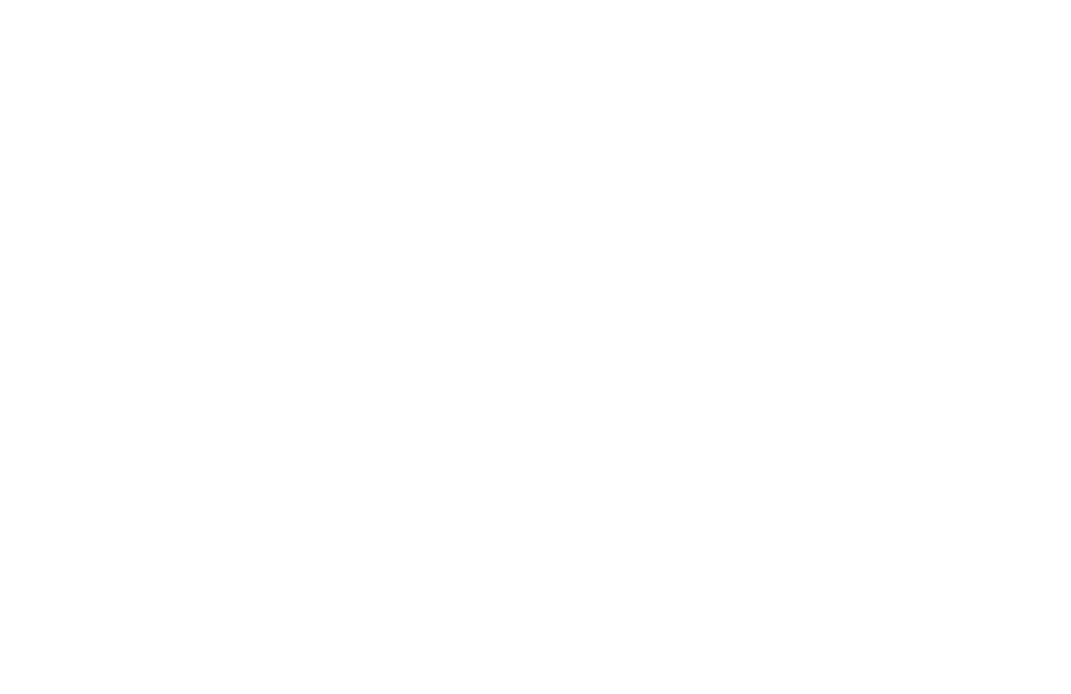
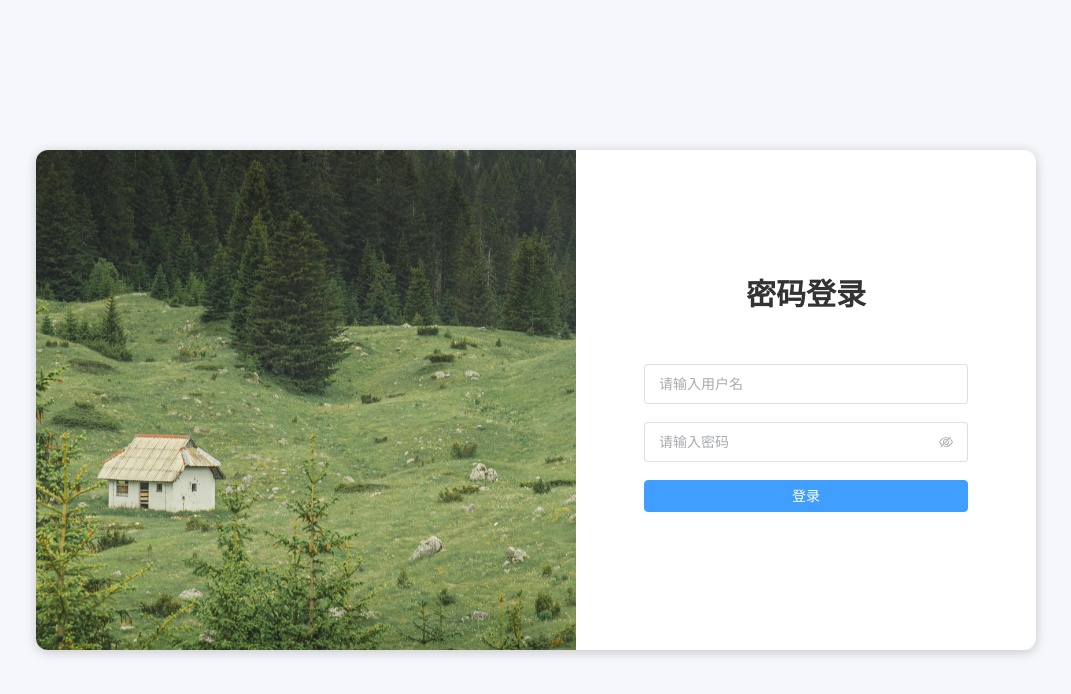
Before and after one commit to Hzeristo/stock_project, a Vue app in the folder front_end/: page /login in a window 1280 px wide. Before the commit this address had no page. Shown: the top 694 px of the page, without its empty margins (104-1175 px from the left). Built offline with nearby package versions, Linux system fonts and the light colour scheme.

Commit message:
add the login

```diff
--- a/front_end/src/router/index.js
+++ b/front_end/src/router/index.js
@@ -1,6 +1,7 @@
 import { createRouter, createWebHistory } from 'vue-router';
 import MainLayout from '@/components/layout/MainLayout.vue';
 import Dashboard from '@/views/Dashboard.vue';
+import Login from '@/views/Login.vue';
 
 const routes = [
   {
@@ -33,6 +34,12 @@
         meta: { title: '个人信息' }
       }
     ]
+  },
+  {
+    path: '/login',
+    name: 'Login',
+    component: Login,
+    meta: { title: '登录' }
   }
 ];
 
@@ -41,4 +48,17 @@
   routes
 });
 
+router.beforeEach((to, from, next) => {
+  // Check if the user is authenticated
+  const isLoggedIn = sessionStorage.getItem('isLoggedIn') === 'true';
+  if(to.path === '/profile' && !isLoggedIn||
+     to.path === '/trading' && !isLoggedIn||
+     to.path === '/account' && !isLoggedIn){
+    // Redirect to login if not authenticated
+    next({ path: '/login',query: { redirect: to.fullPath } });
+  }else{
+    next();
+  }
+});
+
 export default router;
--- /dev/null
+++ b/front_end/src/views/Login.vue
@@ -0,0 +1,141 @@
+<!-- eslint-disable vue/multi-word-component-names -->
+<template>
+    <div class="login-page">
+      <div class="login-container">
+        <!-- 左边图片 -->
+        <div class="login-image">
+          <img src="@/assets/login-side.jpg" alt="Login Illustration" />
+        </div>
+
+        <!-- 右边表单 -->
+        <div class="login-form">
+          <h2>密码登录</h2>
+          <el-form :model="form" class="form">
+            <el-form-item>
+              <el-input v-model="form.username" placeholder="请输入用户名" size="large" />
+            </el-form-item>
+            <el-form-item>
+              <el-input
+              v-model="form.password"
+              :type="showword ? 'text':'password'"
+              size="large"
+              placeholder="请输入密码"
+              >
+              <template #suffix>
+                <el-icon @click = "showword = !showword" class="cursor-pointer" >
+                  <component :is="showword ? 'View' : 'Hide'" />
+                </el-icon>
+              </template>
+            </el-input>
+            </el-form-item>
+            <el-form-item>
+              <el-button type="primary" @click="handleLogin" class="login-btn" block>
+                登录
+              </el-button>
+            </el-form-item>
+          </el-form>
+        </div>
+      </div>
+    </div>
+  </template>
+
+
+  <script>
+  import { ref } from 'vue'
+  import { useRouter, useRoute } from 'vue-router'
+  import { View, Hide } from '@element-plus/icons-vue'
+  import { ElMessage } from 'element-plus'
+  export default {
+    name: 'LoginView',
+    components: {
+      View,
+      Hide
+    },
+    setup() {
+      const router = useRouter()
+      const route = useRoute()
+
+      const form = ref({
+        username: '',
+        password: ''
+      })
+      const showword = ref(false);
+
+      function handleLogin() {
+        // 简单示例：假设用户名密码为 admin / 123456
+        if (form.value.username === 'admin' && form.value.password === '123456') {
+          sessionStorage.setItem('isLoggedIn', 'true')
+          const redirect = route.query.redirect || '/dashboard'
+          router.push(redirect)
+        } else {
+          ElMessage.error('账号或密码错误')
+        }
+      }
+
+      return {
+        form,
+        showword,
+        handleLogin
+      }
+    }
+  }
+  </script>
+
+  <style scoped>
+  .login-page {
+    display: flex;
+    justify-content: center;
+    align-items: center;
+    height: 100vh;
+    background-color: #f5f7fa;
+  }
+
+  .login-container {
+    display: flex;
+    width: 1000px;
+    height: 500px;
+    background-color: white;
+    border-radius: 12px;
+    box-shadow: 0 2px 12px rgba(0, 0, 0, 0.2);
+    overflow: hidden;
+  }
+
+  .login-image {
+    flex: 1.5;
+    background-color: #f0f0f0;
+  }
+
+  .login-image img {
+    width: 100%;
+    height: 100%;
+    object-fit: cover;
+  }
+
+  .login-form {
+    flex: 1;
+    padding: 50px;
+    display: flex;
+    flex-direction: column;
+    justify-content: center;
+    align-items: center;
+  }
+
+  .login-form h2 {
+    margin-bottom: 50px;
+    font-size: 30px;
+    color: #333;
+  }
+
+  .form {
+    width: 90%;
+    justify-content: center;
+  }
+
+  .login-btn {
+    width: 100%;
+  }
+
+  .cursor-pointer {
+    cursor: pointer;
+  }
+  </style>
--- a/front_end/src/views/Profile.vue
+++ b/front_end/src/views/Profile.vue
@@ -7,7 +7,7 @@
           <el-descriptions
             title="个人信息"
             :column="1"
-            border
+             border
             class="info-descriptions"
           >
             <el-descriptions-item label="用户名">
@@ -97,6 +97,7 @@
 import { ref } from 'vue';
 import { ElMessage } from 'element-plus';
 import { View, Hide, User, Message, Phone } from '@element-plus/icons-vue';
+import {useRouter} from 'vue-router';
 
 export default {
   name: 'ProfileView',
@@ -136,9 +137,14 @@
       ElMessage.success('密码修改成功！');
     };
 
-    const logout = () => {
-      console.log('用户登出');
-    };
+    // const logout = () => {
+    //   console.log('用户登出');
+    // };
+    const router = useRouter();
+    function logout() {
+    sessionStorage.removeItem('isLoggedIn')
+    router.push('/Dashboard')
+    }
 
     return {
       activeTab,
--- a/front_end/src/views/Trading.vue
+++ b/front_end/src/views/Trading.vue
@@ -31,7 +31,7 @@
             <el-option
               v-for="stock in availableStocks"
               :key="stock.code"
-              :label="`${stock.name}（${stock.code}）`"
+              :label="`${stock.name}(${stock.code})`"
               :value="stock.code"
             />
           </el-select>
```
Also changed, not shown: front_end/src/assets/login-side.jpg (added), 1 other file (tests, documents, lock files or other folders).
